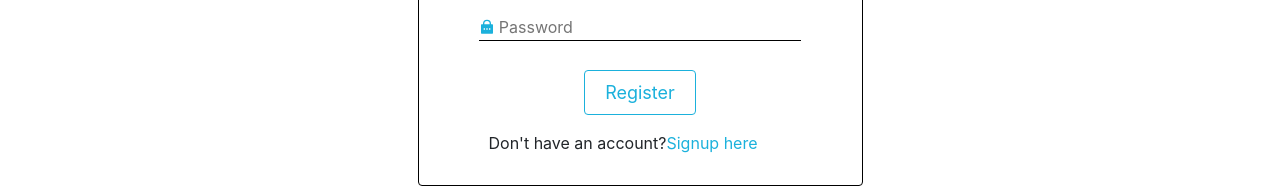
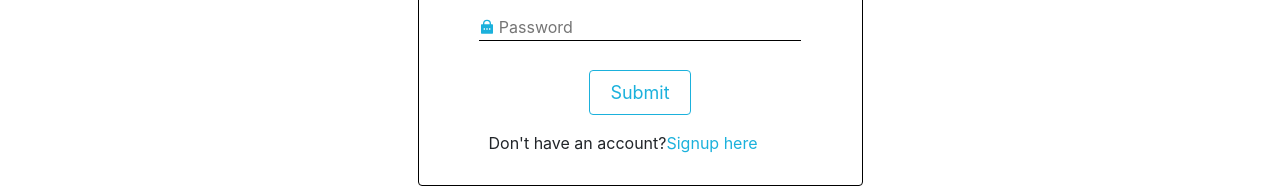
Before and after one commit to deepraj143/businesscardv2-frontend, a React (Create React App) app: page /login in a window 1280 px wide. Shown: the part 362-550 px from the top of the page. Built offline with nearby package versions, Linux system fonts and the light colour scheme; no server answers.

Commit message:
Verfiy fix

```diff
--- a/src/Pages/Login/Login.js
+++ b/src/Pages/Login/Login.js
@@ -92,7 +92,7 @@ const Login = () => {
                     <div className="col-md-5 col-10 mx-auto mt-5 ">
                         <div className="formdiv">
                             <h4>Login</h4>
-                            <Form submitHandler={submitUser} validationMessage={validation.status} validationVariant={validation.color} submitBtn="Register">
+                            <Form submitHandler={submitUser} validationMessage={validation.status} validationVariant={validation.color} submitBtn="Submit">
                                 <Input icon={<HiOutlineMail/>} HandleChange={HandleChange} ErrorMessage={validation.message.email} type="email" name="email" placeholder="Email" />
                                 <Input icon={<RiLockPasswordFill/>} HandleChange={HandleChange} ErrorMessage={validation.message.password} type="password" name="password" placeholder="Password" />
                             </Form>
```
